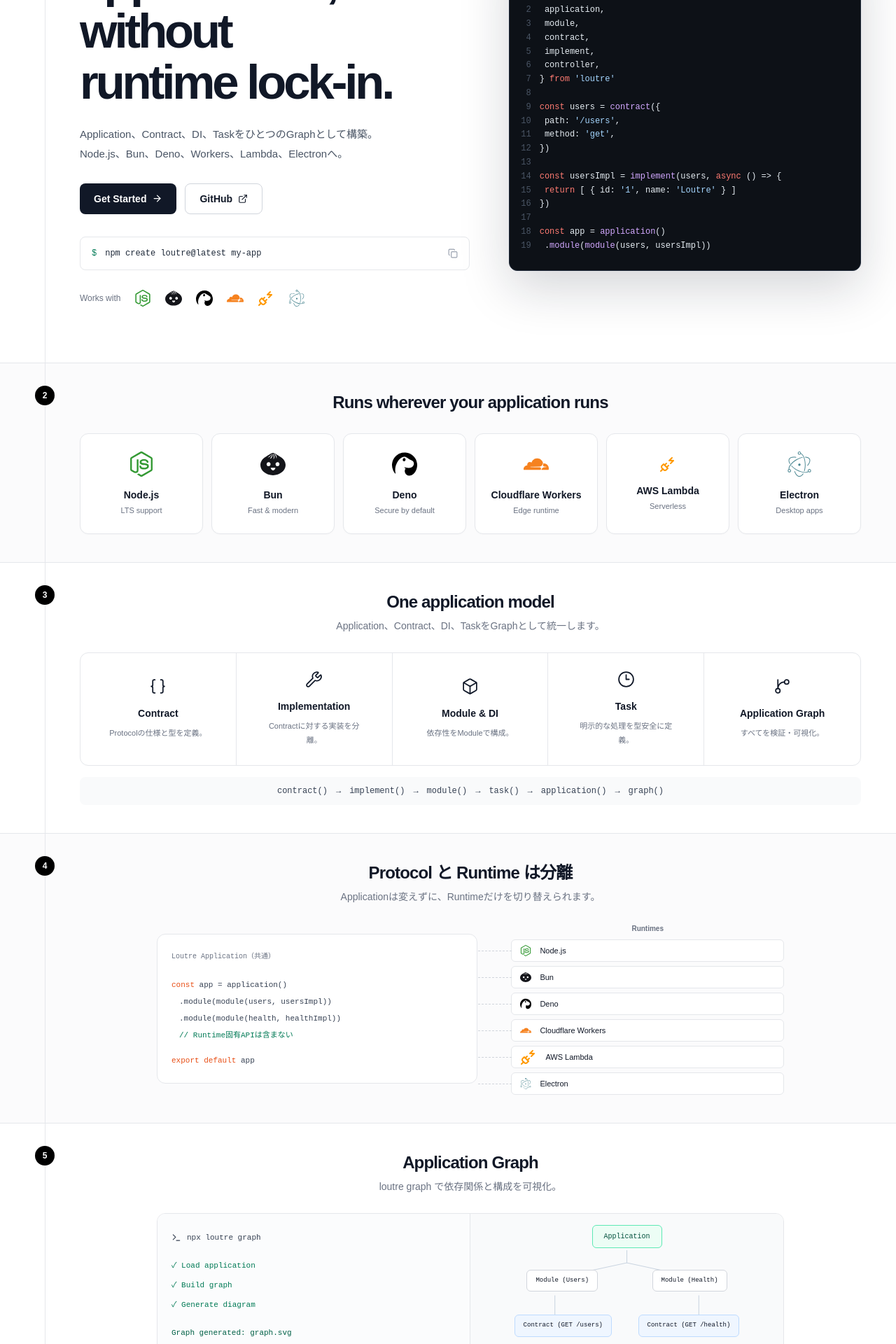
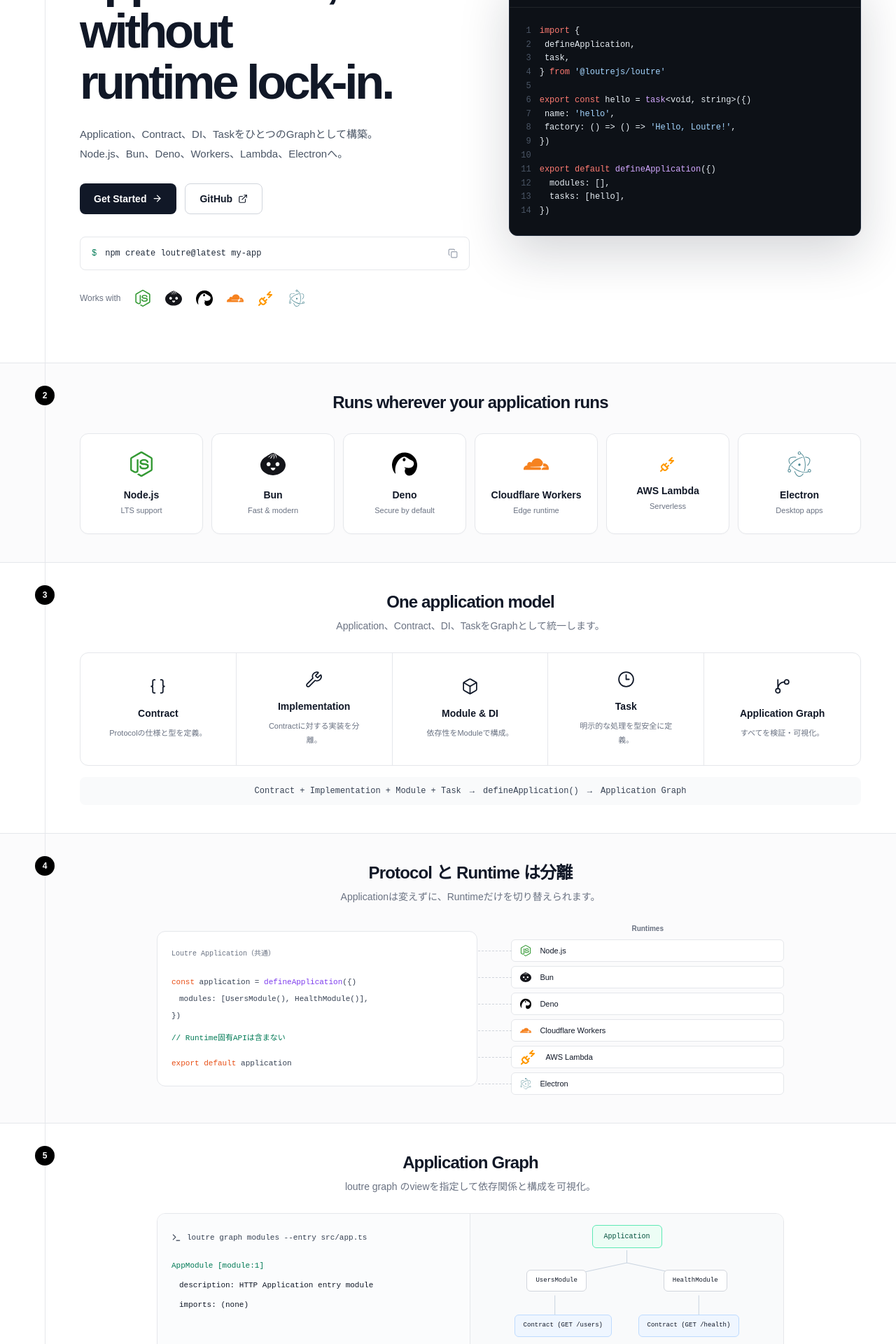
Before and after one commit to come25136/loutrejs, a Next.js app in the folder website/: page / in a window 1280 px wide. Shown: the part 280-2200 px from the top of the page at 70% size. Built offline with nearby package versions, Linux system fonts and the light colour scheme.

Commit message:
fix: 公式サイトのコード例を公開APIへ合わせる
架空のfluent APIではなく、READMEと実行例で保証されているApplication定義とCLI構文を利用者へ示すため。

```diff
--- a/website/app/page.tsx
+++ b/website/app/page.tsx
@@ -92,52 +92,35 @@
   <>
     <span className="text-[#ff7b72]">import</span> {'{'}
   </>,
-  <> application,</>,
-  <> module,</>,
-  <> contract,</>,
-  <> implement,</>,
-  <> controller,</>,
+  <> defineApplication,</>,
+  <> task,</>,
   <>
     {'}'} <span className="text-[#ff7b72]">from</span>{' '}
-    <span className="text-[#a5d6ff]">'loutre'</span>
+    <span className="text-[#a5d6ff]">'@loutrejs/loutre'</span>
   </>,
   <></>,
   <>
-    <span className="text-[#ff7b72]">const</span> users ={' '}
-    <span className="text-[#d2a8ff]">contract</span>({'{'}
+    <span className="text-[#ff7b72]">export const</span> hello ={' '}
+    <span className="text-[#d2a8ff]">task</span>&lt;void, string&gt;({'{'})
   </>,
   <>
     {' '}
-    path: <span className="text-[#a5d6ff]">'/users'</span>,
+    name: <span className="text-[#a5d6ff]">'hello'</span>,
   </>,
   <>
     {' '}
-    method: <span className="text-[#a5d6ff]">'get'</span>,
+    factory: () =&gt; () =&gt;{' '}
+    <span className="text-[#a5d6ff]">'Hello, Loutre!'</span>,
   </>,
   <>{'}'})</>,
   <></>,
   <>
-    <span className="text-[#ff7b72]">const</span> usersImpl ={' '}
-    <span className="text-[#d2a8ff]">implement</span>(users,{' '}
-    <span className="text-[#ff7b72]">async</span> () =&gt; {'{'}
+    <span className="text-[#ff7b72]">export default</span>{' '}
+    <span className="text-[#d2a8ff]">defineApplication</span>({'{'})
   </>,
-  <>
-    {' '}
-    <span className="text-[#ff7b72]">return</span> [ {'{'} id:{' '}
-    <span className="text-[#a5d6ff]">'1'</span>, name:{' '}
-    <span className="text-[#a5d6ff]">'Loutre'</span> {'}'} ]
-  </>,
+  <>{'  '}modules: [],</>,
+  <>{'  '}tasks: [hello],</>,
   <>{'}'})</>,
-  <></>,
-  <>
-    <span className="text-[#ff7b72]">const</span> app ={' '}
-    <span className="text-[#d2a8ff]">application</span>()
-  </>,
-  <>
-    {' '}
-    .<span className="text-[#d2a8ff]">module</span>(
-    <span className="text-[#d2a8ff]">module</span>(users, usersImpl))
-  </>,
 ]
 
 function NumberedSection({
@@ -289,7 +272,8 @@
           ))}
         </div>
         <div className="mt-4 overflow-x-auto rounded-lg bg-gray-50 px-5 py-3 text-center font-mono text-xs whitespace-nowrap text-gray-700">
-          contract()　→　implement()　→　module()　→　task()　→　application()　→　graph()
+          Contract + Implementation + Module +
+          Task　→　defineApplication()　→　Application Graph
         </div>
       </NumberedSection>
 
@@ -306,14 +290,15 @@
               Loutre Application（共通）
             </p>
             <p>
-              <span className="text-copper-dark">const</span> app =
-              application()
+              <span className="text-copper-dark">const</span> application ={' '}
+              <span className="text-[#7c3aed]">defineApplication</span>({'{'})
             </p>
-            <p>　.module(module(users, usersImpl))</p>
-            <p>　.module(module(health, healthImpl))</p>
-            <p className="text-emerald-700">　// Runtime固有APIは含まない</p>
+            <p>　modules: [UsersModule(), HealthModule()],</p>
+            <p>{'}'})</p>
+            <p className="mt-2 text-emerald-700">// Runtime固有APIは含まない</p>
             <p className="mt-3">
-              <span className="text-copper-dark">export default</span> app
+              <span className="text-copper-dark">export default</span>{' '}
+              application
             </p>
           </div>
           <div>
@@ -342,27 +327,26 @@
           Application Graph
         </h2>
         <p className="mt-2 text-center text-sm text-gray-500">
-          loutre graph で依存関係と構成を可視化。
+          loutre graph のviewを指定して依存関係と構成を可視化。
         </p>
         <div className="mx-auto mt-7 grid max-w-4xl grid-cols-2 overflow-hidden rounded-xl border border-gray-200 max-md:grid-cols-1">
           <div className="border-r border-gray-200 bg-[#fbfcfd] p-5 font-mono text-[11px] leading-7 max-md:border-r-0 max-md:border-b">
             <p className="mb-3 flex items-center gap-2 text-gray-700">
-              <Terminal size={14} /> npx loutre graph
+              <Terminal size={14} /> loutre graph modules --entry src/app.ts
             </p>
-            <p className="text-emerald-700">✓ Load application</p>
-            <p className="text-emerald-700">✓ Build graph</p>
-            <p className="text-emerald-700">✓ Generate diagram</p>
-            <p className="mt-3 text-emerald-800">Graph generated: graph.svg</p>
+            <p className="text-emerald-700">AppModule [module:1]</p>
+            <p>　description: HTTP Application entry module</p>
+            <p>　imports: (none)</p>
           </div>
           <div className="relative min-h-56 bg-gray-50 p-5">
             <div className="absolute top-4 left-1/2 z-2 -translate-x-1/2 rounded-md border border-emerald-300 bg-emerald-50 px-4 py-2 font-mono text-[10px] text-emerald-900">
               Application
             </div>
             <div className="absolute top-20 left-[18%] z-2 rounded-md border border-gray-300 bg-white px-3 py-2 font-mono text-[9px]">
-              Module (Users)
+              UsersModule
             </div>
             <div className="absolute top-20 right-[18%] z-2 rounded-md border border-gray-300 bg-white px-3 py-2 font-mono text-[9px]">
-              Module (Health)
+              HealthModule
             </div>
             <div className="absolute bottom-12 left-[14%] z-2 rounded-md border border-blue-200 bg-blue-50 px-3 py-2 font-mono text-[9px]">
               Contract (GET /users)
```
